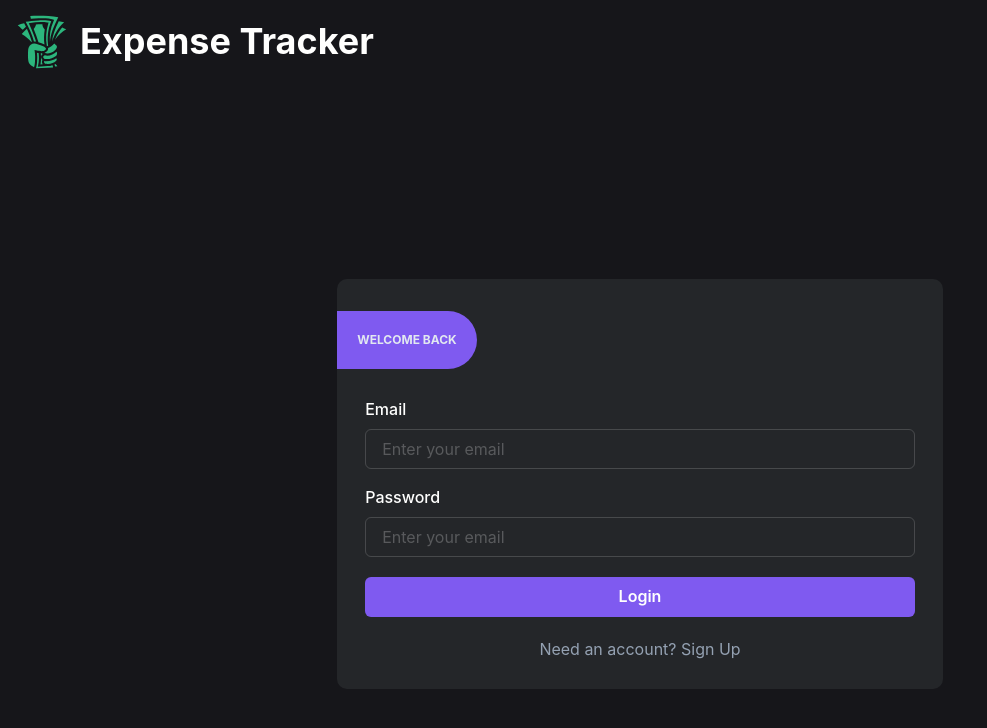
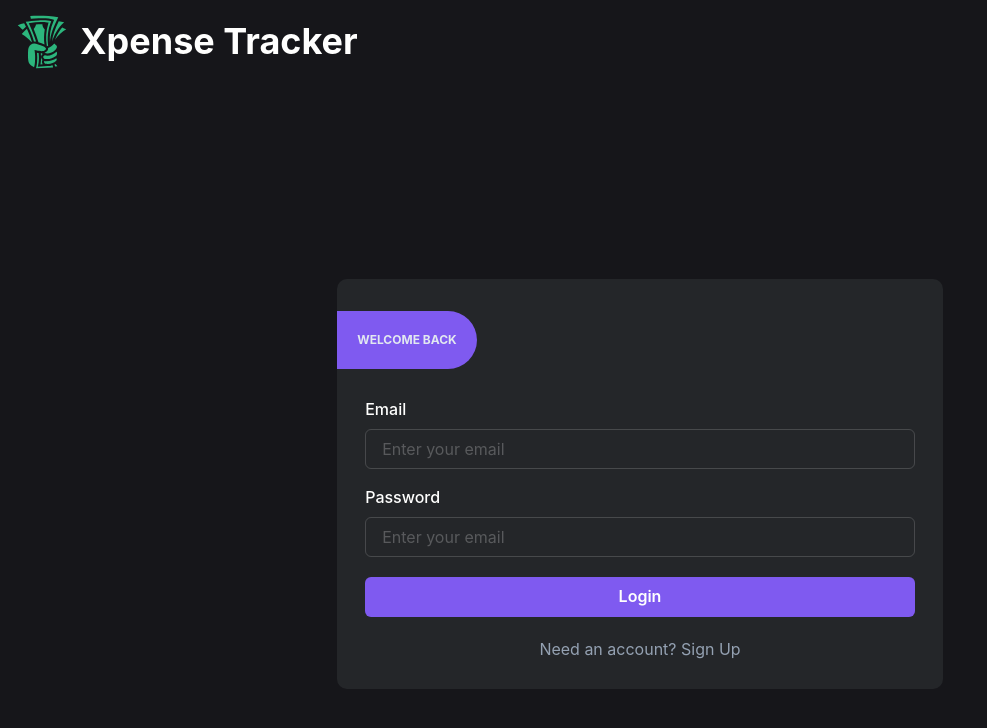
Before and after one commit to im7ven/Expense-Tracker, a React (Vite) app: page / in a window 1280 px wide. Shown: the top 728 px of the page, without its empty margins (0-987 px from the left). Built offline with nearby package versions, Linux system fonts and the light colour scheme; no server answers.

Commit message:
Refactor: App title.

```diff
--- a/src/components/NavBar.tsx
+++ b/src/components/NavBar.tsx
@@ -11,7 +11,7 @@ export const NavBar = ({ children }: Props) => {
     <Flex padding={3} alignItems="center">
       <HStack>
         <GiTakeMyMoney color="#2cb67d" size="60px" />
-        <Heading>Expense Tracker</Heading>
+        <Heading>Xpense Tracker</Heading>
       </HStack>
       <Spacer />
       {children}
```
